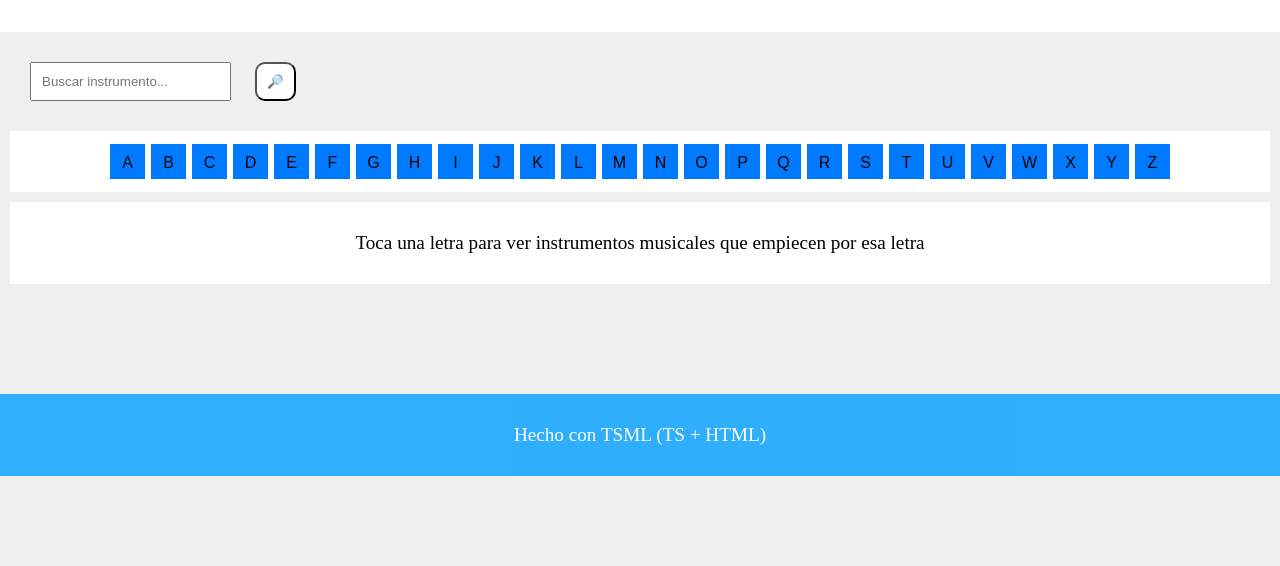
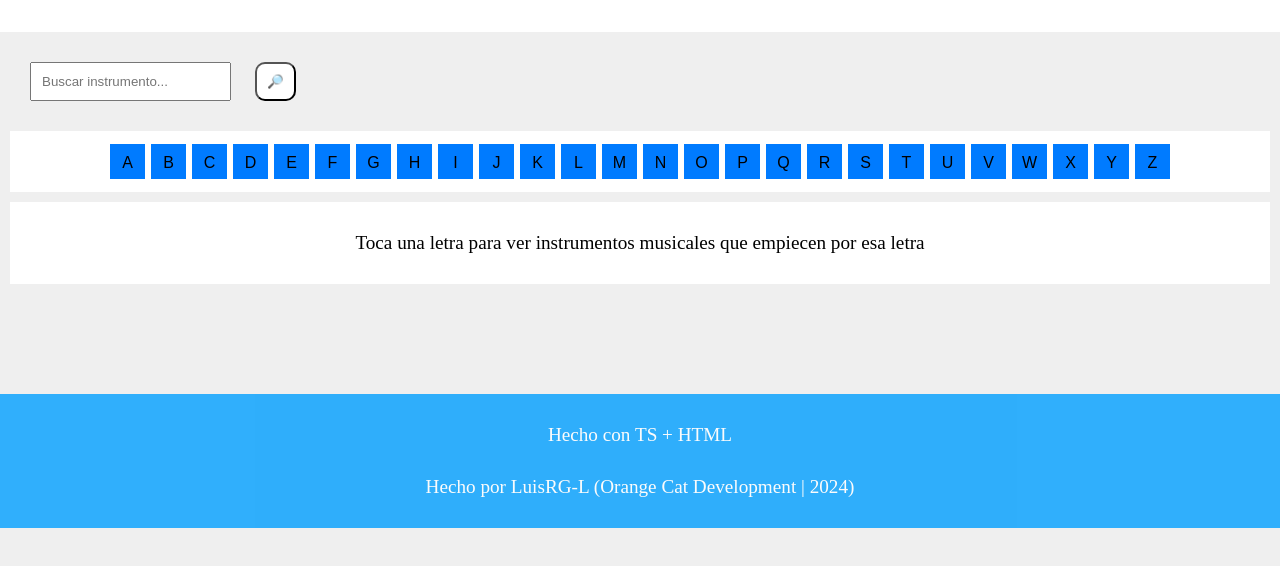
Before and after one commit to luisRG-L/wikimusic, a website built with Vite: page index.html in a window 1280 px wide. Shown: the part 168-734 px from the top of the page. Built offline with nearby package versions, Linux system fonts and the light colour scheme; files whose address does not match are found by name.

Commit message:
Name | year -- Orange Cat Development

```diff
--- a/src/shared/parts.ts
+++ b/src/shared/parts.ts
@@ -20,7 +20,8 @@ function footer() {
     // Eliminación de `return ''` innecesario, y retorno del footer correctamente
     return `
         <footer>
-            <p>Hecho con TSML (TS + HTML)</p>
+            <p>Hecho con TS + HTML</p>
+            <p>Hecho por LuisRG-L (Orange Cat Development | 2024)</p>
         </footer>
     `;
 }
```
Also changed, not shown: dist/assets/index-tWcI8Vzg.js, dist/index.html.
